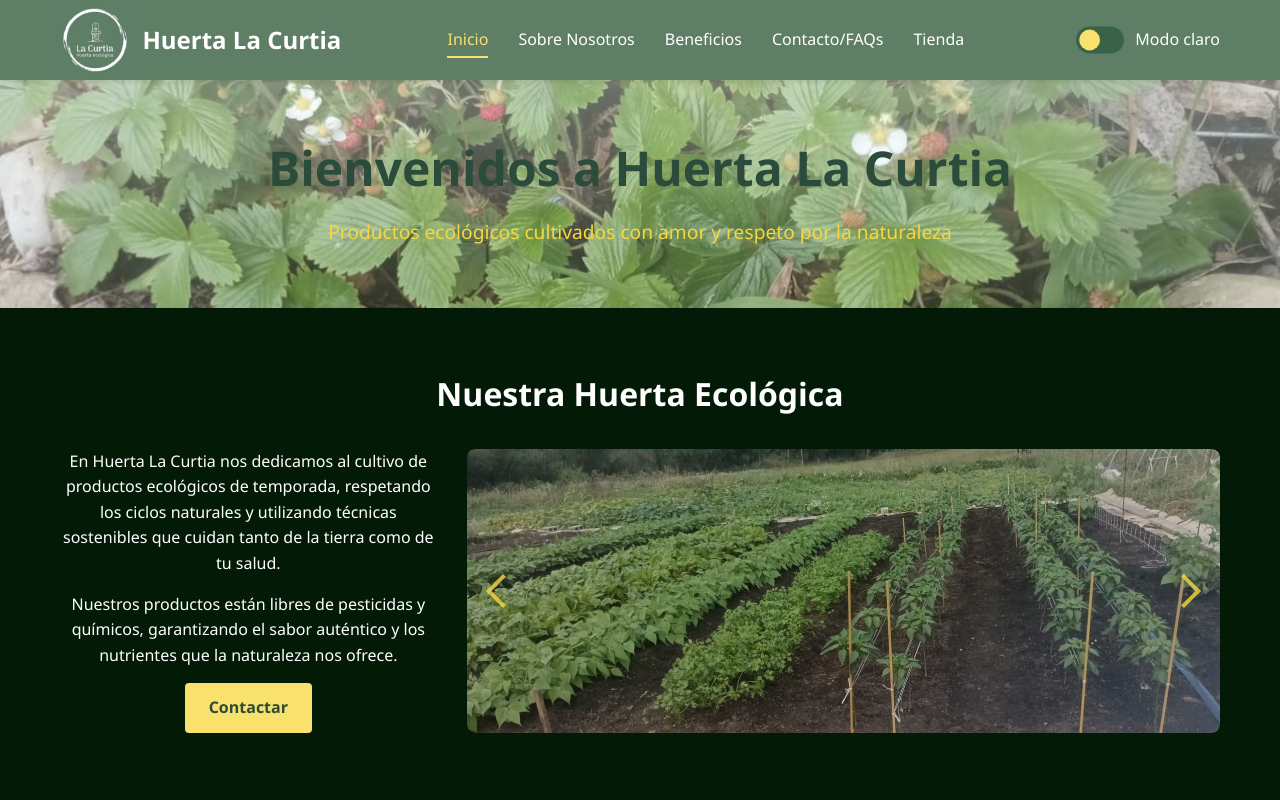
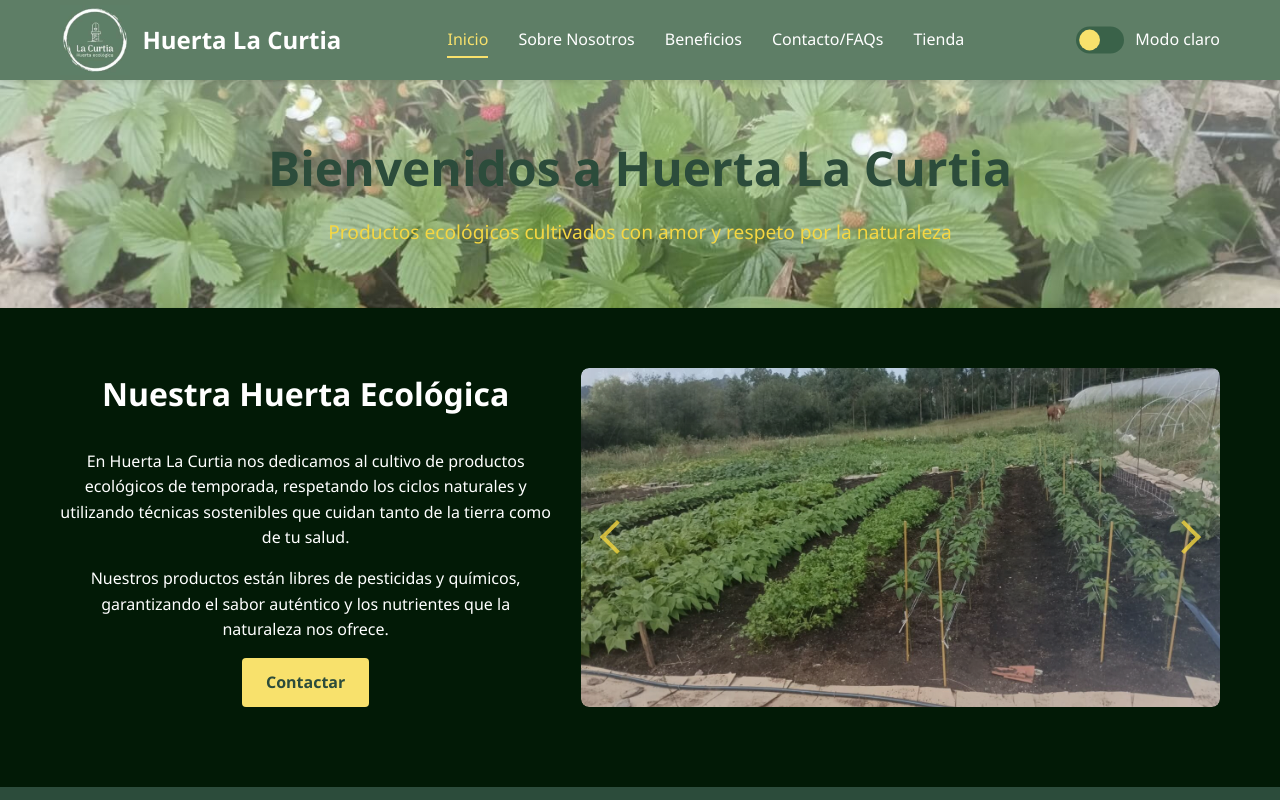
Before and after one commit to kilofafeure/HLC, an Angular app: page /inicio in a window 1280 px wide. Shown: the top 800 px of the page. Built offline with nearby package versions, Linux system fonts and the light colour scheme.

Commit message:
fix posicionamiento home

```diff
--- a/src/app/pages/home/home.component.html
+++ b/src/app/pages/home/home.component.html
@@ -7,9 +7,9 @@
 
   <section>
     <div class="container">
-      <h2>Nuestra Huerta Ecológica</h2>
       <div class="description-content">
         <div class="description-text">
+          <h2>Nuestra Huerta Ecológica</h2>
           <p>En Huerta La Curtia nos dedicamos al cultivo de productos ecológicos de temporada, respetando los ciclos naturales y utilizando técnicas sostenibles que cuidan tanto de la tierra como de tu salud.</p>
           <p>Nuestros productos están libres de pesticidas y químicos, garantizando el sabor auténtico y los nutrientes que la naturaleza nos ofrece.</p>
           <div class="center-button">
--- a/src/styles.css
+++ b/src/styles.css
@@ -94,7 +94,7 @@ a:hover {
 }
 
 .description-carousel {
-  flex: 2
+  flex: 1.3
 }
 
 /* Estilos generales */
```
